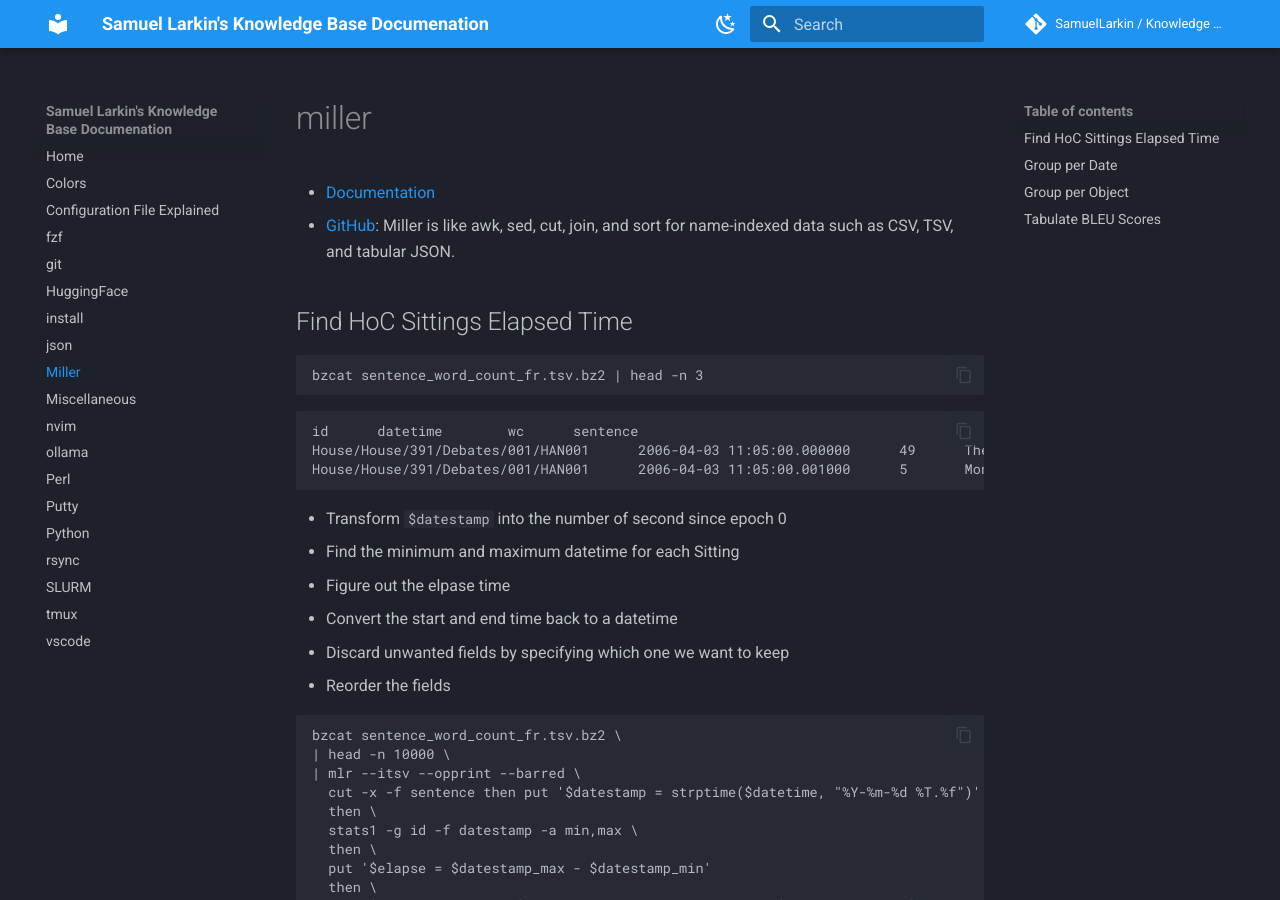
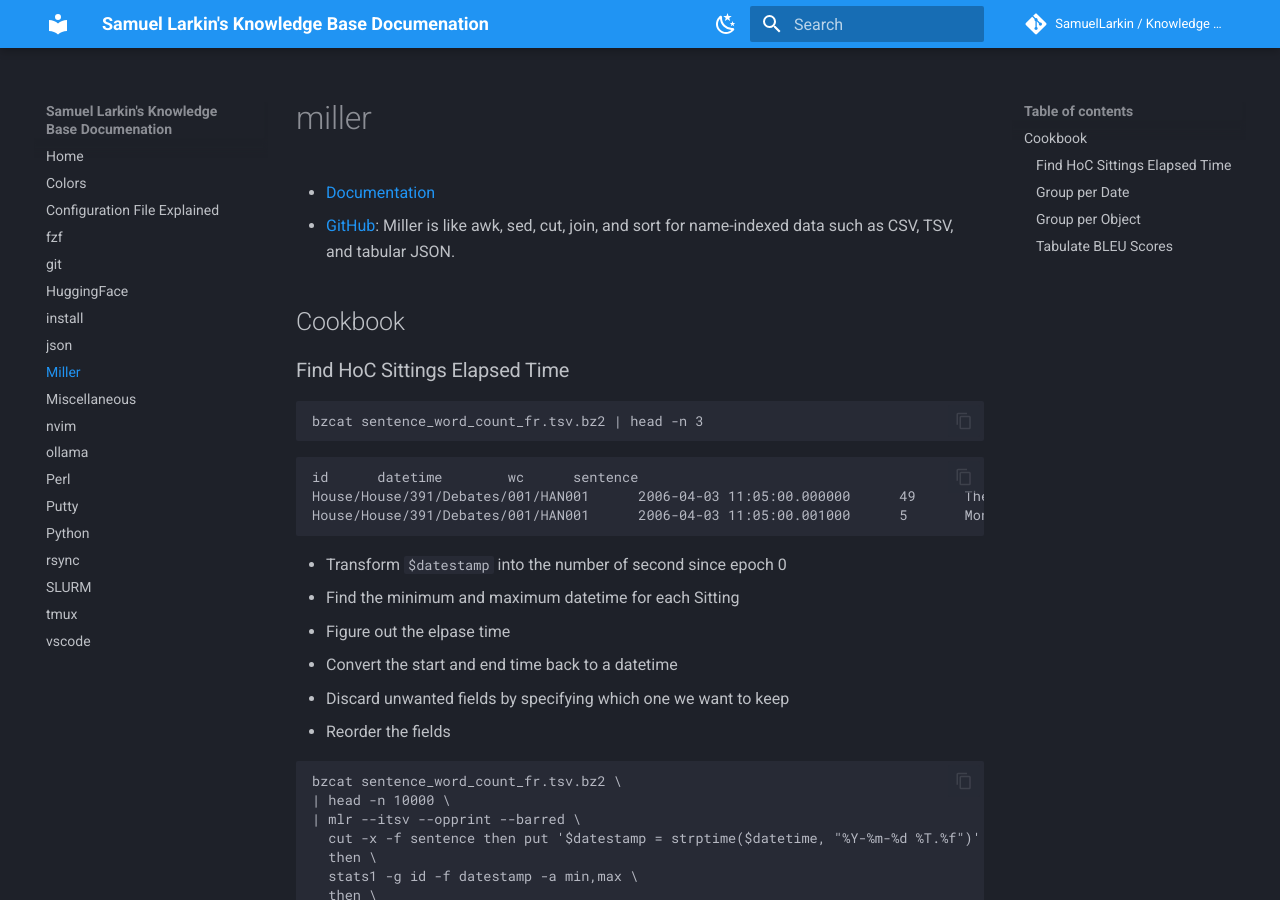
Before and after one commit to SamuelLarkin/kb, an MkDocs documentation site: the page built from docs/miller.md, in a window 1280 px wide and 900 px high. Built offline with MkDocs 1.6.1 and Material for MkDocs 9.7.7, drawn with Linux system fonts in a browser that asks for light colours; comment, search, counter and statistics services are not loaded; the version menu is left out.

Commit message:
docs(miller): created a cookbook section

````diff
--- a/docs/miller.md
+++ b/docs/miller.md
@@ -3,7 +3,9 @@
 - [Documentation](https://miller.readthedocs.io)
 - [GitHub](https://github.com/johnkerl/miller): Miller is like awk, sed, cut, join, and sort for name-indexed data such as CSV, TSV, and tabular JSON.
 
-## Find HoC Sittings Elapsed Time
+## Cookbook
+
+### Find HoC Sittings Elapsed Time
 
 ```sh
 bzcat sentence_word_count_fr.tsv.bz2 | head -n 3
@@ -52,7 +54,7 @@ bzcat sentence_word_count_fr.tsv.bz2 \
 +------------------------------------+---------------------+---------------------+--------------------+
 ```
 
-## Group per Date
+### Group per Date
 
 ```sh
 jq --raw-output --compact-output \
@@ -83,7 +85,7 @@ date=2022-10-26,#en_word=29726,#fr_word=32800,#sentence=1492
 | #fr_word   | 112   | 0          | 112            | 71302.02678571429  | 27863.87682146542  | 3150       | 76163      | 133257     |
 | #sentence  | 112   | 0          | 112            | 3282.6160714285716 | 1318.6068832416186 | 128        | 3502       | 6373       |
 
-## Group per Object
+### Group per Object
 
 ```sh
 jq --raw-output --compact-output \
@@ -116,7 +118,7 @@ sitting.parliament=44,sitting.session=1,sitting.number=118,#en_word=29726,#fr_wo
 | #fr_word           | 111   | 0          | 110            | 71944.38738738738  | 27816.245672487912 | 25521 | 76163  | 142068 |
 | #sentence          | 111   | 0          | 110            | 3312.189189189189  | 1315.06589889158   | 1147  | 3502   | 6588   |
 
-## Tabulate BLEU Scores
+### Tabulate BLEU Scores
 
 - Reading a csv dataframe
 - Write a nice table using bars
````
